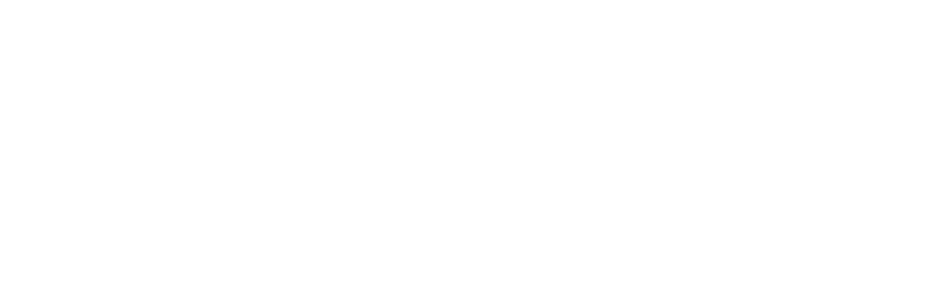
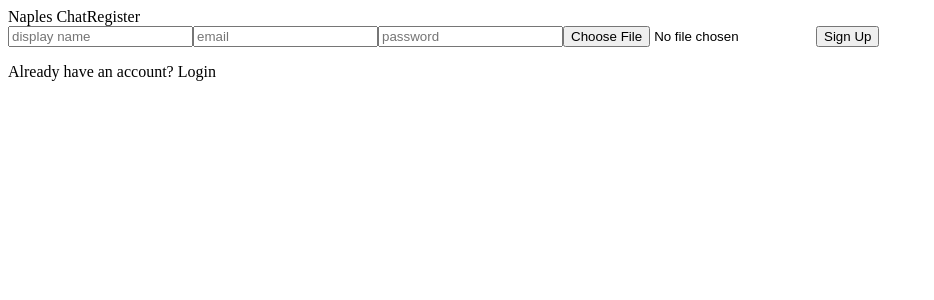
Before and after one commit to Shbucket/chat, a React (Create React App) app: page / in a window 1280 px wide. Shown: the top 300 px of the page, without its empty margins (0-934 px from the left). Built offline with nearby package versions, Linux system fonts and the light colour scheme.

Commit message:
created form login

```diff
--- a/package.json
+++ b/package.json
@@ -9,6 +9,7 @@
     "react": "^18.2.0",
     "react-dom": "^18.2.0",
     "react-scripts": "5.0.1",
+    "sass": "^1.57.1",
     "web-vitals": "^2.1.4"
   },
   "scripts": {
--- a/src/App.js
+++ b/src/App.js
@@ -1,10 +1,8 @@
-
+import Register from "./pages/Register";
 
 function App() {
   return (
-    <div>
-
-    </div>
+    <Register />
   );
 }
 
--- /dev/null
+++ b/src/pages/Register.jsx
@@ -0,0 +1,23 @@
+import React from 'react'
+const Register = () => {
+return (
+  <div className="formContainer">
+    <div className="formWrapper">
+      <span className="logo">Naples Chat</span>
+      <span className="title">Register</span>
+      <form>
+        <input type="text" placeholder="display name" />
+        <input type="email" placeholder="email" />
+        <input type="password" placeholder="password" />
+        <input type="file" />
+        <button>Sign Up</button>
+      </form>
+      <p>Already have an account? Login</p>
+    </div>
+  </div>
+);
+
+}
+
+
+export default Register
```
Also changed, not shown: src/pages/Home.jsx (added), src/pages/Login.jsx (added), 2 other files (tests, documents, lock files or other folders).
